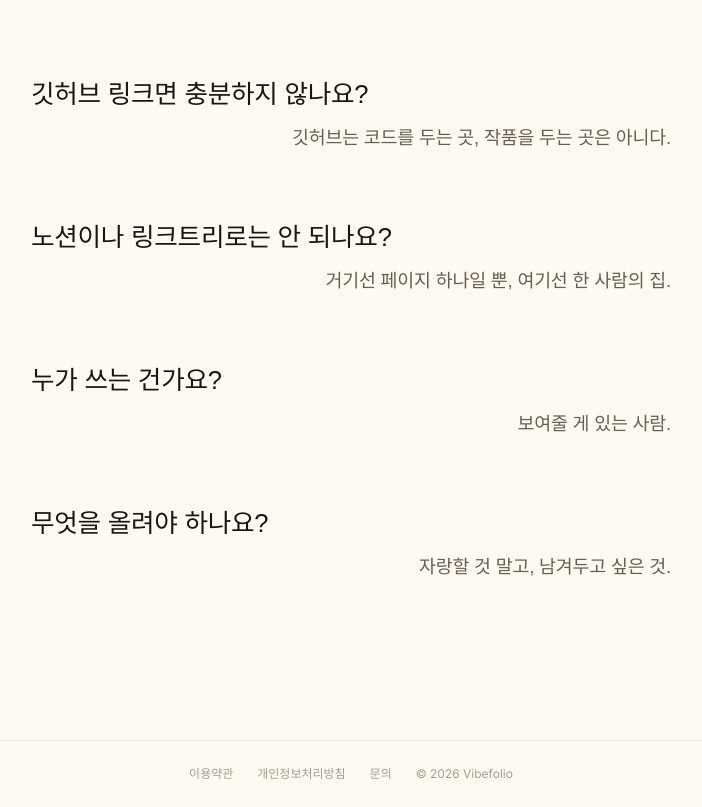
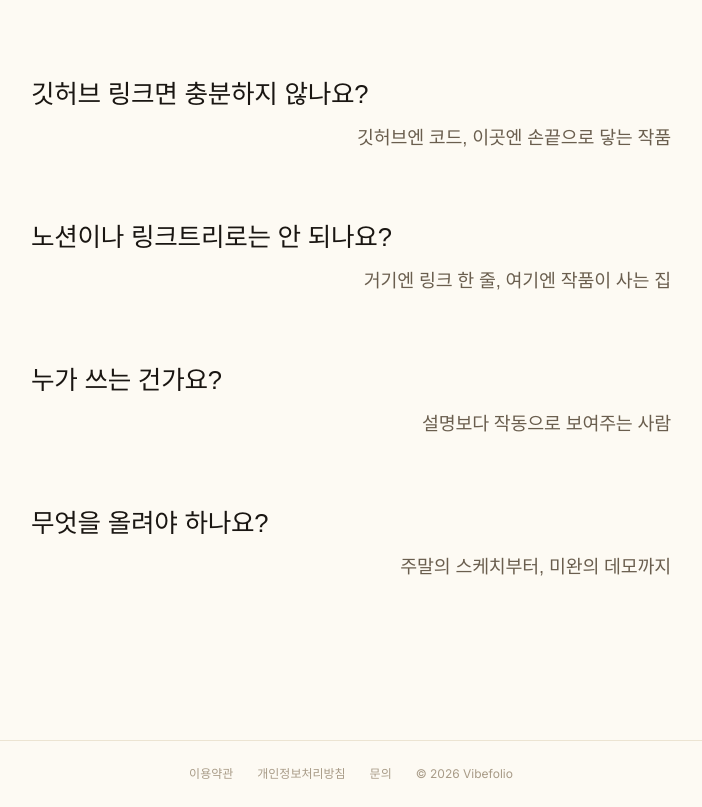
Before and after one commit to syk8015/vibefolio, a Next.js app: page / in a window 1280 px wide. Shown: the part 820-1627 px from the top of the page, without its empty margins (289-991 px from the left). Built offline with nearby package versions, Linux system fonts and the light colour scheme; no server answers; the database is empty; a web font is replaced by a local one.

Commit message:
Sharpen FAQ replies around output-first positioning
- Map answers to Vibefolio's differentiation: dynamic output over code, work's home over link list, working result over description, sketches and demos welcome
- Switch to noun-form endings, drop trailing periods

```diff
--- a/components/FaqRepliesSection.tsx
+++ b/components/FaqRepliesSection.tsx
@@ -3,10 +3,10 @@
 import { useEffect, useRef, useState } from "react";
 
 const FAQ = [
-  { q: "깃허브 링크면 충분하지 않나요?", a: "깃허브는 코드를 두는 곳, 작품을 두는 곳은 아니다." },
-  { q: "노션이나 링크트리로는 안 되나요?", a: "거기선 페이지 하나일 뿐, 여기선 한 사람의 집." },
-  { q: "누가 쓰는 건가요?", a: "보여줄 게 있는 사람." },
-  { q: "무엇을 올려야 하나요?", a: "자랑할 것 말고, 남겨두고 싶은 것." },
+  { q: "깃허브 링크면 충분하지 않나요?", a: "깃허브엔 코드, 이곳엔 손끝으로 닿는 작품" },
+  { q: "노션이나 링크트리로는 안 되나요?", a: "거기엔 링크 한 줄, 여기엔 작품이 사는 집" },
+  { q: "누가 쓰는 건가요?", a: "설명보다 작동으로 보여주는 사람" },
+  { q: "무엇을 올려야 하나요?", a: "주말의 스케치부터, 미완의 데모까지" },
 ];
 
 const CHAR_MS = 8;
```
